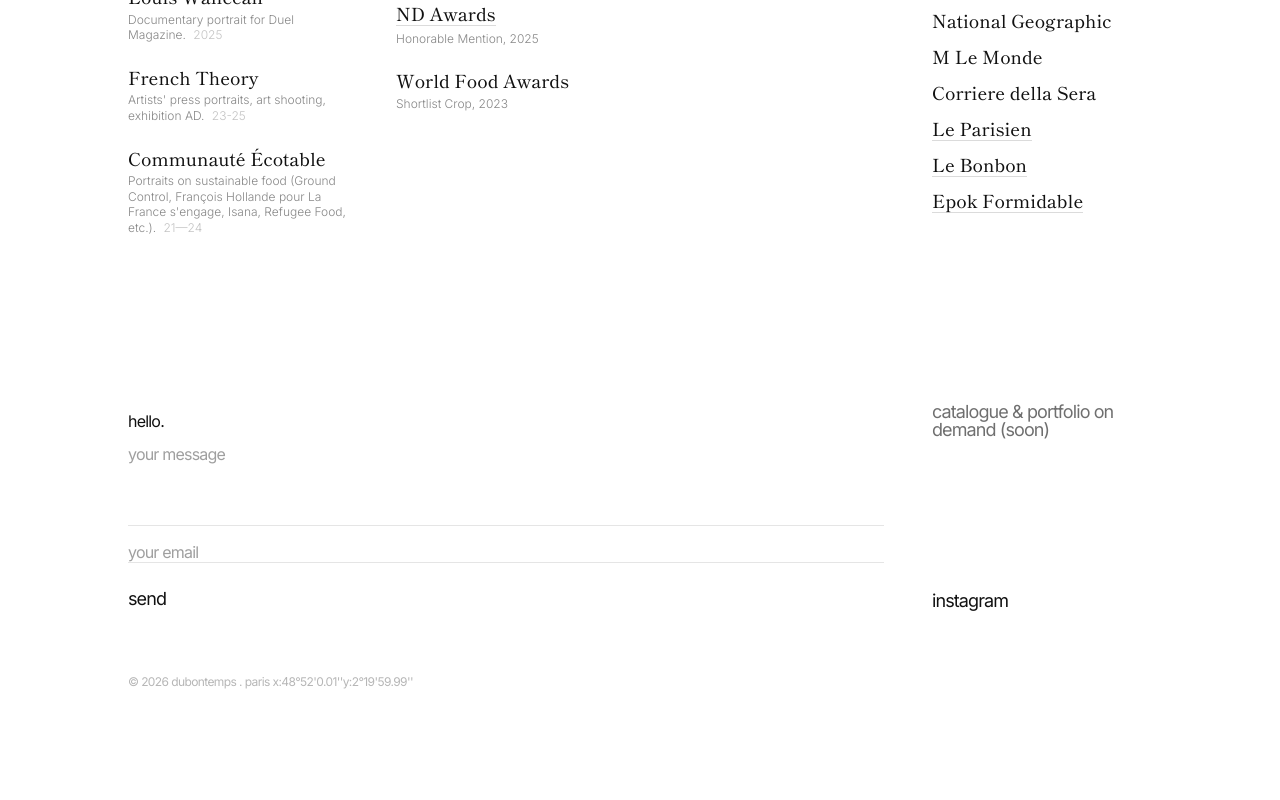
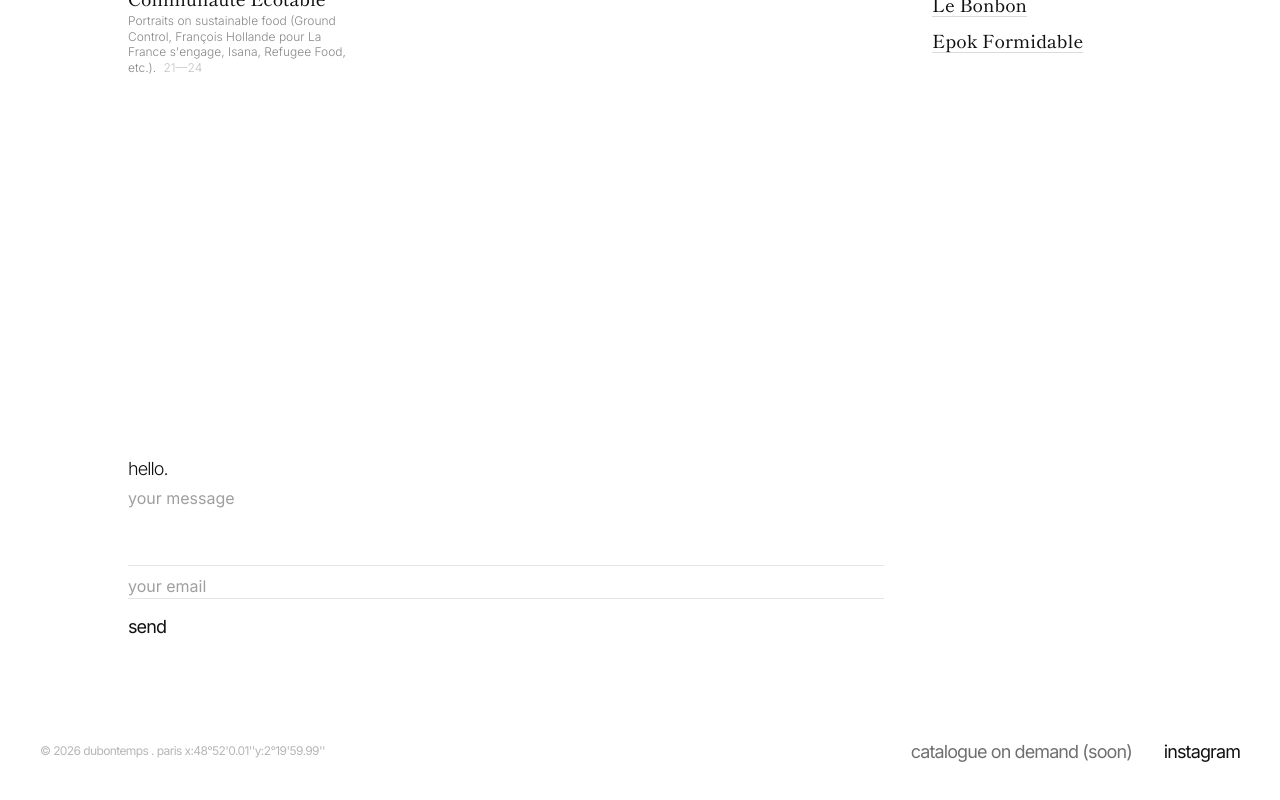
Before and after one commit to dubontemps/dubontemps-site, a React (Vite) app: page / in a window 1280 px wide. Shown: the part 6515-7315 px from the top of the page. Before the commit the page ends 7236 px from the top, so only its background shows below. Built offline with nearby package versions, Linux system fonts and the light colour scheme.

Commit message:
v57 contact

```diff
--- a/src/App.jsx
+++ b/src/App.jsx
@@ -36,7 +36,7 @@ const CONTENT = {
       "Puis l’imaginaire cultive l’imprévu.",
     ],
     bio: {
-      label: "À propos",
+      label: "",
       lead: "J'explore notre relation au paysage et à l’imaginaire.",
       text: "Formée à l’image à Lee Strasberg New York et à Sciences Po Paris, je collabore avec artisans, artistes et institutions culturelles, après une carrière en conseil.\n\nMon travail observe le vivant, sur plusieurs continents, entre réel et mystère, structure et simplicité. Chaque tirage est réalisé par procédé pigmentaire d’archivage sur papier Fine Art, washi japonais fait main ou baryté."
     },
@@ -141,7 +141,7 @@ const CONTENT = {
       success: "merci",
       error: "erreur. réessayez",
       instagram: "instagram",
-      portfolio: "catalogue & portfolio sur demande (à venir)"
+      portfolio: "catalogue sur demande (à venir)"
     },
     footer: {
       location: "paris x:48°52'0.01''y:2°19'59.99''"
@@ -177,7 +177,7 @@ const CONTENT = {
   "Then, imagination cultivates the unexpected.",
                ],
     bio: {
-      label: "About",
+      label: "",
       lead: "I explore our relationship to landscape and imagination",
       text: "Trained in image at Lee Strasberg New York and at Sciences Po Paris, I collaborate with artisans, artists and cultural institutions, following a consulting career.\n\nMy work observes the living world across several continents, between reality and mystery, technical rigor and instinct. Each print is produced with archival pigment processes on Fine Art paper, handmade Japanese washi or baryta."
      },
@@ -282,7 +282,7 @@ const CONTENT = {
       success: "thank you",
       error: "error. try again",
       instagram: "instagram",
-      portfolio: "catalogue & portfolio on demand (soon)"
+      portfolio: "catalogue on demand (soon)"
     },
     footer: {
       location: "paris x:48°52'0.01''y:2°19'59.99''",
@@ -549,9 +549,9 @@ const TypographyStyles = () => (
     }
     /* FORMSPREE */
     .contact-title {
-      font-size: 16px;
+      font-size: 18px;
       line-height: 1;
-      font-weight: 400;
+      font-weight: 300;
       color: var(--ink);
       margin: 0;
       text-transform: lowercase;
@@ -579,6 +579,7 @@ const TypographyStyles = () => (
       outline: none;
       transition: border-bottom 0.4s ease;
       display: block;
+      color: var(--ink); /* Force l'écriture en noir */
     }
     .contact-input::placeholder {
       color: currentColor;
@@ -653,19 +654,7 @@ const TypographyStyles = () => (
     padding-left: 0; /* alignement à gauche */
     padding-right: 0;
     }
-    .asymmetric-close-btn {
-    background: none;
-    border: none;
-    padding: 0;
-    color: var(--ink);
-    opacity: 0.3;
-    cursor: pointer;
-    transition: all 0.3s ease;
-  }
-  .asymmetric-close-btn:hover, .asymmetric-close-btn:active {
-    opacity: 1;
-    color: var(--carmine);
-  }
+
 /* SEO Helper - Masqué visuellement mais accessible aux robots */
   .sr-only {
     position: absolute;
@@ -680,13 +669,6 @@ const TypographyStyles = () => (
     }
 }
   `}</style>
-);
-
-  const AsymmetricClose = ({ size = 22 }) => (
-    <svg width={size} height={size} viewBox="0 0 24 24" fill="none" xmlns="http://www.w3.org/2000/svg">
-      <line x1="4" y1="6" x2="18" y2="20" stroke="currentColor" strokeWidth="0.75" />
-      <line x1="6" y1="20" x2="20" y2="4" stroke="currentColor" strokeWidth="0.75" />
-    </svg>
 );
 
 const MixedText = ({ text }) => text || null;
@@ -1040,7 +1022,7 @@ export default function App() {
         </section>
 
     {/* Section Index & Collabs */}
-         <section id="index-anchor" className="relative mt-[30vh] py-28 px-6 md:px-[10%] bg-white z-[100]"
+         <section id="index-anchor" className="relative mt-[10vh] py-28 px-6 md:px-[10%] bg-white z-[100]"
          aria-labelledby="section-index">
         <h2 id="section-index" className="sr-only">{sectionTitles.index}</h2>
 
@@ -1127,15 +1109,13 @@ export default function App() {
 
   </div>
 </section>
+     {/* CONTACT & FOOTER */}
+        <section id="contact-anchor" className="relative w-full bg-white mt-[30vh] pt-8 pb-10">
+          <motion.div initial={{ opacity: 0 }} whileInView={{ opacity: 1 }}>
 
-        {/* CONTACT */}
-        <section id="contact-anchor" className="relative w-full bg-white pt-16 pb-8">
-          <motion.div initial={{ opacity: 0 }} whileInView={{ opacity: 1 }} className="px-6 md:px-[10%]">
-            <div className="grid grid-cols-1 md:grid-cols-4 md:gap-x-12">
-
-              {/* Colonne Formulaire (3/4 sur Desktop) */}
+            <div className="px-6 md:px-[10%] grid grid-cols-1 md:grid-cols-4 md:gap-x-12">
               <div className="col-span-1 md:col-span-3">
-                <div className="mb-4">
+                <div className="mb-2">
                   <h3 className="contact-title h-[18px] flex items-center">{contactData.title}</h3>
                 </div>
 
@@ -1143,14 +1123,14 @@ export default function App() {
                   <input type="text" name="_gotcha" style={{ display: "none" }} />
                   <textarea
                     name="message" required placeholder={contactData.placeholderMsg}
-                    className="contact-input contact-textarea brand-style mb-4"
+                    className="contact-input contact-textarea mb-2"
                   />
                   <input
                     type="email" name="email" required placeholder={contactData.placeholderEmail}
-                    className="contact-input brand-style m-0"
+                    className="contact-input m-0"
                   />
 
-                  <div className="mt-6">
+                  <div className="mt-4">
                     {!formStatus ? (
                       <button type="submit" className="contact-submit brand-style h-[18px] flex items-center" disabled={isSubmitting}>
                         {isSubmitting ? contactData.sending : contactData.submit}
@@ -1163,32 +1143,25 @@ export default function App() {
                   </div>
                 </form>
               </div>
+            </div>
 
-              {/* Colonne Latérale (1/4 sur Desktop) */}
-              <div className="col-span-1 mt-8 md:mt-0 flex flex-col justify-between">
-                {/* Aligné sur la baseline du titre 'hello.' */}
-                <div className="h-[18px] flex items-center">
+            <div className="mt-20 pt-6 px-6 md:px-[40px] flex flex-col md:flex-row justify-between items-end md:items-center gap-4">
+              <p className="footer-mention m-0">
+                © {new Date().getFullYear()} {CONTENT[lang].brand} . {footerData.location}
+              </p>
+
+              <div className="flex gap-8 items-center">
                 <span className="brand-style opacity-60 text-[14px] md:text-base cursor-wait leading-none">
                   {contactData.portfolio}
                 </span>
-                </div>
-
-                {/* Aligné sur la baseline du bouton 'envoyer' */}
-                <div className="h-[18px] flex items-center mt-auto pb-[1px]">
                 <a href="https://www.instagram.com/_dubontemps_/" target="_blank" className="brand-style leading-none">
                   {contactData.instagram}
                 </a>
               </div>
             </div>
 
-            </div>
-
-            <div className="mt-16">
-              <p className="footer-mention m-0">© {new Date().getFullYear()} {CONTENT[lang].brand} . {footerData.location}</p>
-            </div>
           </motion.div>
         </section>
-
       </main>
     </div>
   );
```
Lines whose indentation alone changed are shown as unchanged.
